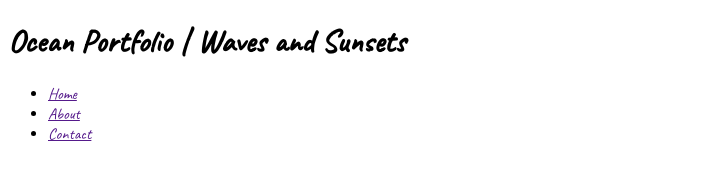
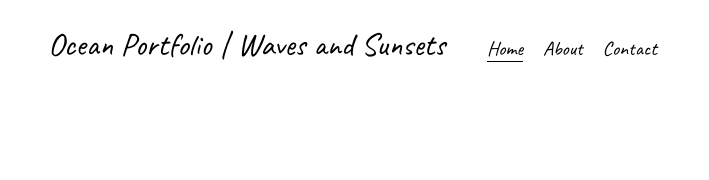
Before and after one commit to sun-n-y/photographyPortfolioWebsite, a plain HTML site: page index.html in a window 1280 px wide. Shown: the whole page, without its empty margins (0-709 px from the left). Drawn offline with Linux system fonts and the light colour scheme.

Commit message:
add styles to header and navbar html strucutre

```diff
--- a/index.html
+++ b/index.html
@@ -17,9 +17,9 @@
     <!-- header and navbar -->
     <header class="navbar">
       <h1>Ocean Portfolio | Waves and Sunsets</h1>
-      <nav>
+      <nav class="top">
         <ul>
-          <li><a href="">Home</a></li>
+          <li><a href="" class="active">Home</a></li>
           <li><a href="">About</a></li>
           <li><a href="">Contact</a></li>
         </ul>
--- a/main.css
+++ b/main.css
@@ -3,3 +3,39 @@
 body {
   font-family: "Caveat", cursive;
 }
+
+/* header and navbar */
+
+h1 {
+  display: inline-block;
+  font-weight: 400;
+  margin: 0;
+}
+
+.navbar {
+  margin: 20px 40px;
+}
+
+.top {
+  display: inline-block;
+}
+
+.top ul {
+  padding: 0;
+  margin-left: 30px;
+}
+
+.top li {
+  display: inline-block;
+}
+
+.top a {
+  text-decoration: none;
+  font-size: 20px;
+  color: black;
+  margin: 0 8px;
+}
+
+a.active {
+  border-bottom: 1px solid black;
+}
```
